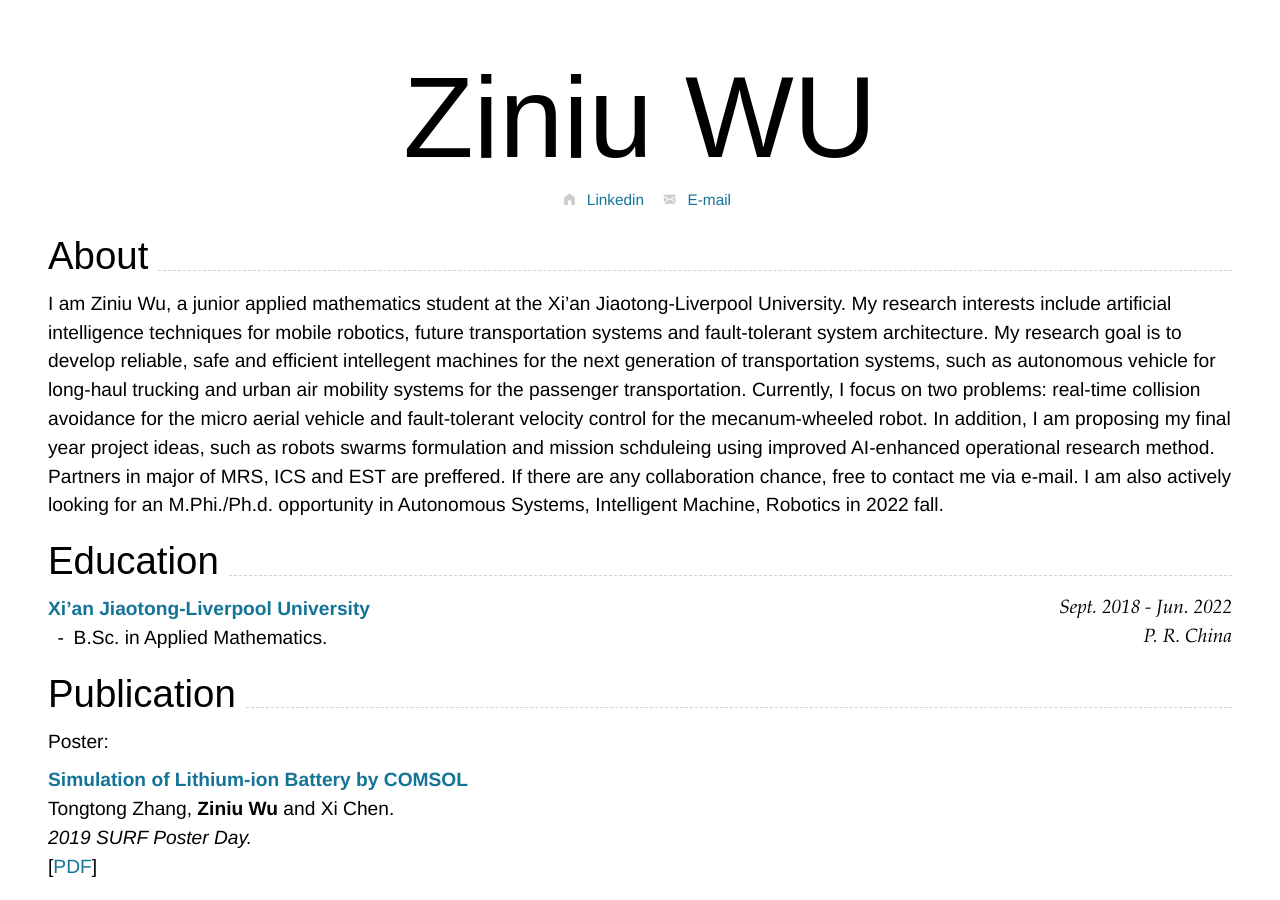
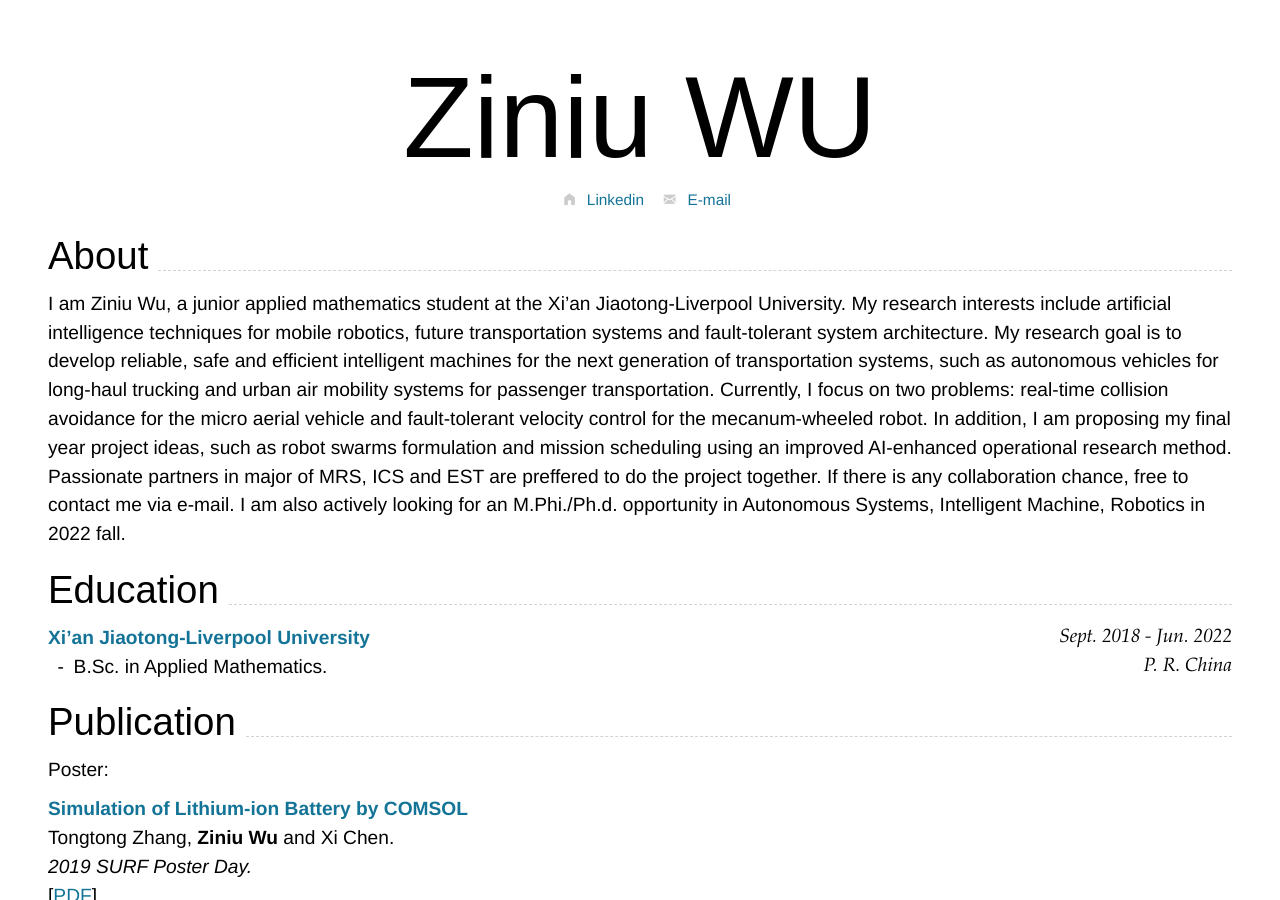
Before and after one commit to RoboDD/ziniu-cv, a Jekyll site: the page built from index.md, in a window 1280 px wide and 900 px high. Built offline with Jekyll 4.4.1, drawn with Linux system fonts in a browser that asks for light colours; nearby versions of some CDN libraries.

Commit message:
Update index.md

```diff
--- a/index.md
+++ b/index.md
@@ -23,7 +23,7 @@ Supported arguments:
 
 ## About
 
-I am Ziniu Wu, a junior applied mathematics student at the Xi'an Jiaotong-Liverpool University. My research interests include artificial intelligence techniques for mobile robotics, future transportation systems and fault-tolerant system architecture. My research goal is to develop reliable, safe and efficient intellegent machines for the next generation of transportation systems, such as autonomous vehicle for long-haul trucking and urban air mobility systems for the passenger transportation. Currently, I focus on two problems:  real-time collision avoidance for the micro aerial vehicle and fault-tolerant velocity control for the mecanum-wheeled robot. In addition, I am proposing my final year project ideas, such as robots swarms formulation and mission schduleing using improved AI-enhanced operational research method. Partners in major of MRS, ICS and EST are preffered. If there are any collaboration chance, free to contact me via e-mail. I am also actively looking for an M.Phi./Ph.d. opportunity in Autonomous Systems, Intelligent Machine, Robotics in 2022 fall.
+I am Ziniu Wu, a junior applied mathematics student at the Xi'an Jiaotong-Liverpool University. My research interests include artificial intelligence techniques for mobile robotics, future transportation systems and fault-tolerant system architecture. My research goal is to develop reliable, safe and efficient intelligent machines for the next generation of transportation systems, such as autonomous vehicles for long-haul trucking and urban air mobility systems for passenger transportation. Currently, I focus on two problems: real-time collision avoidance for the micro aerial vehicle and fault-tolerant velocity control for the mecanum-wheeled robot. In addition, I am proposing my final year project ideas, such as robot swarms formulation and mission scheduling using an improved AI-enhanced operational research method. Passionate partners in major of MRS, ICS and EST are preffered to do the project together. If there is any collaboration chance, free to contact me via e-mail. I am also actively looking for an M.Phi./Ph.d. opportunity in Autonomous Systems, Intelligent Machine, Robotics in 2022 fall.
 
 ## Education
 
```
